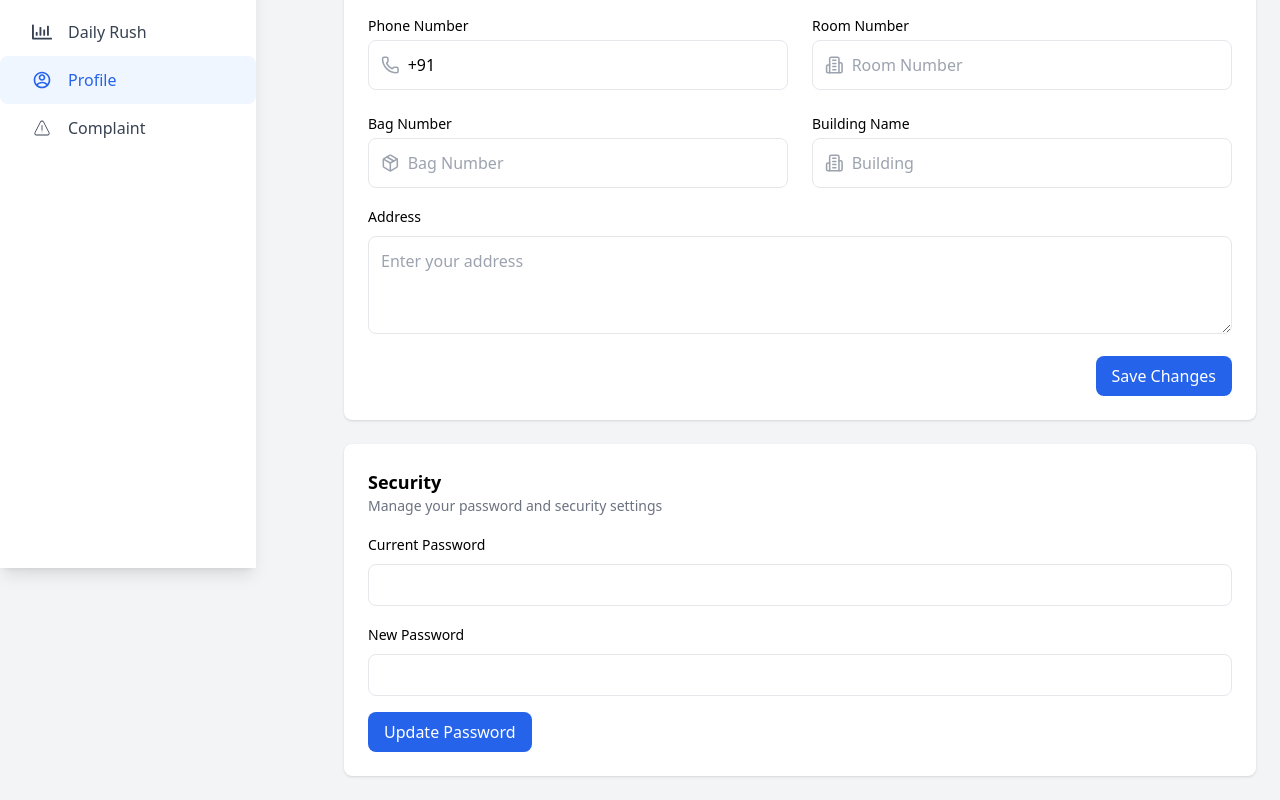
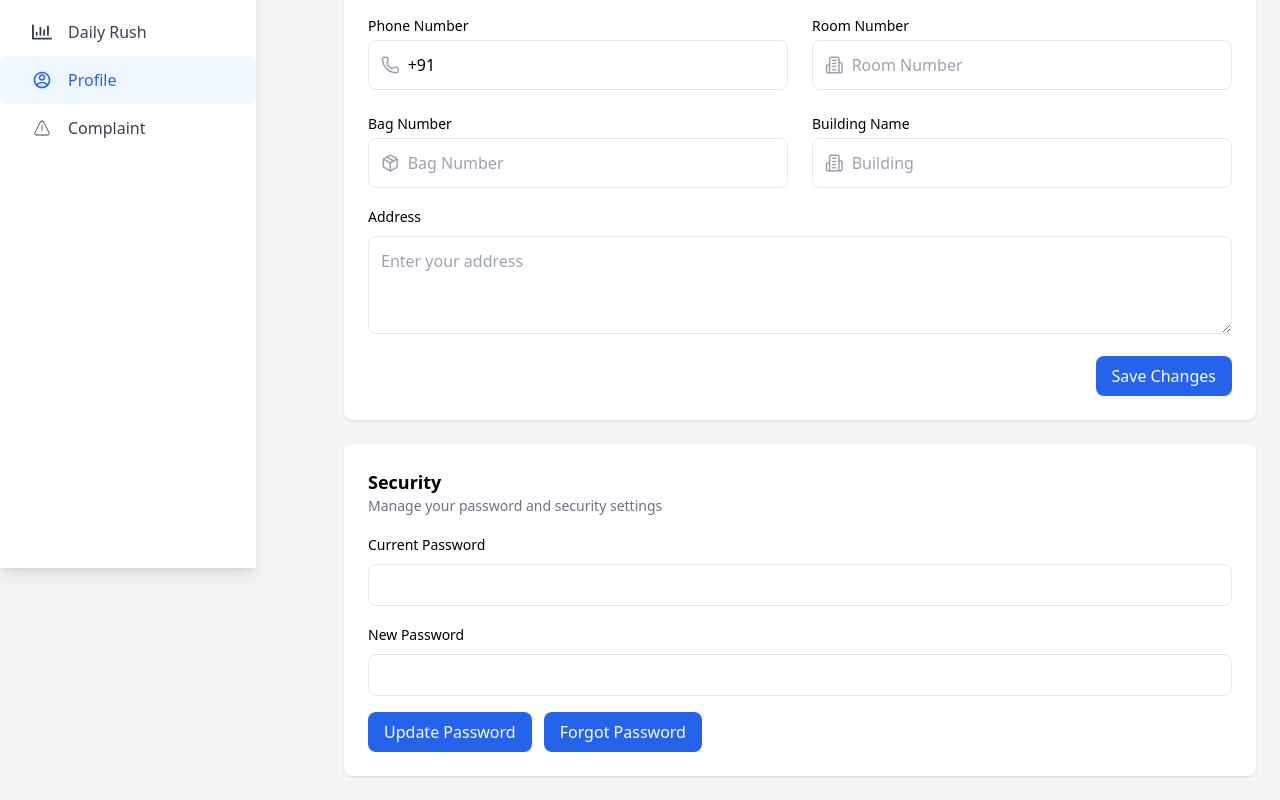
Before and after one commit to codinggita/laundry_buddy, a React (Vite) app in the folder Frontend/: page /user/profile in a window 1280 px wide. Shown: the part 232-1032 px from the top of the page. Built offline with nearby package versions, Linux system fonts and the light colour scheme; no server answers.

Commit message:
Add the button for forgot password with page route

```diff
--- a/Frontend/src/Component/User/Profile/Profile.jsx
+++ b/Frontend/src/Component/User/Profile/Profile.jsx
@@ -2,6 +2,7 @@ import Sidebar from "../Sidebar";
 import { Building2, Phone, Package } from "lucide-react";
 import { useEffect, useState } from "react";
 import axios from "axios";
+import { Link } from "react-router-dom";
 import { toast, ToastContainer } from "react-toastify";
 import 'react-toastify/dist/ReactToastify.css';
 
@@ -217,8 +218,10 @@ const[error,setError] = useState('');
             <label className="text-sm font-medium">New Password</label>
             <input type="password" className="w-full border rounded-lg p-2" />
           </div>
-          <div className="mt-4">
+          <div className="mt-4 flex gap-3">
             <button className="bg-blue-600 text-white px-4 py-2 rounded-lg">Update Password</button>
+            <button className="bg-blue-600 text-white px-4 py-2 rounded-lg">
+              <Link to='/forgot-password'>Forgot Password</Link></button>
           </div>
         </div>
       </div>
```
